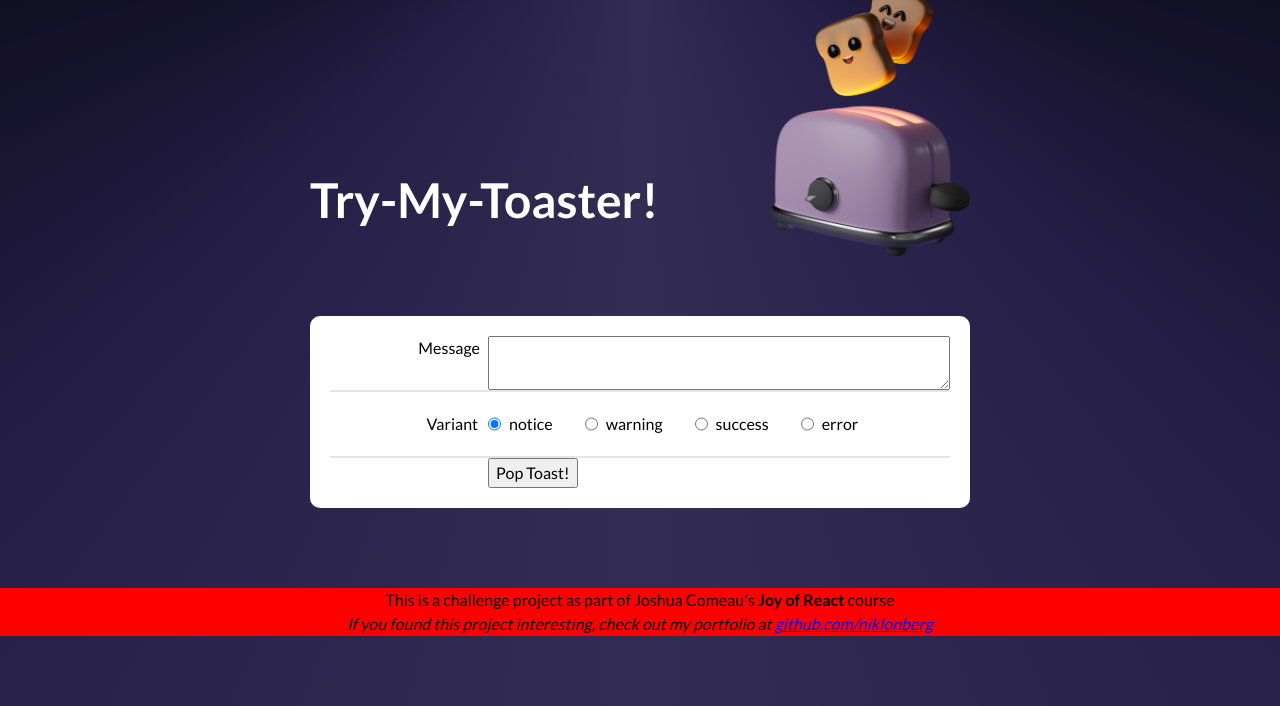
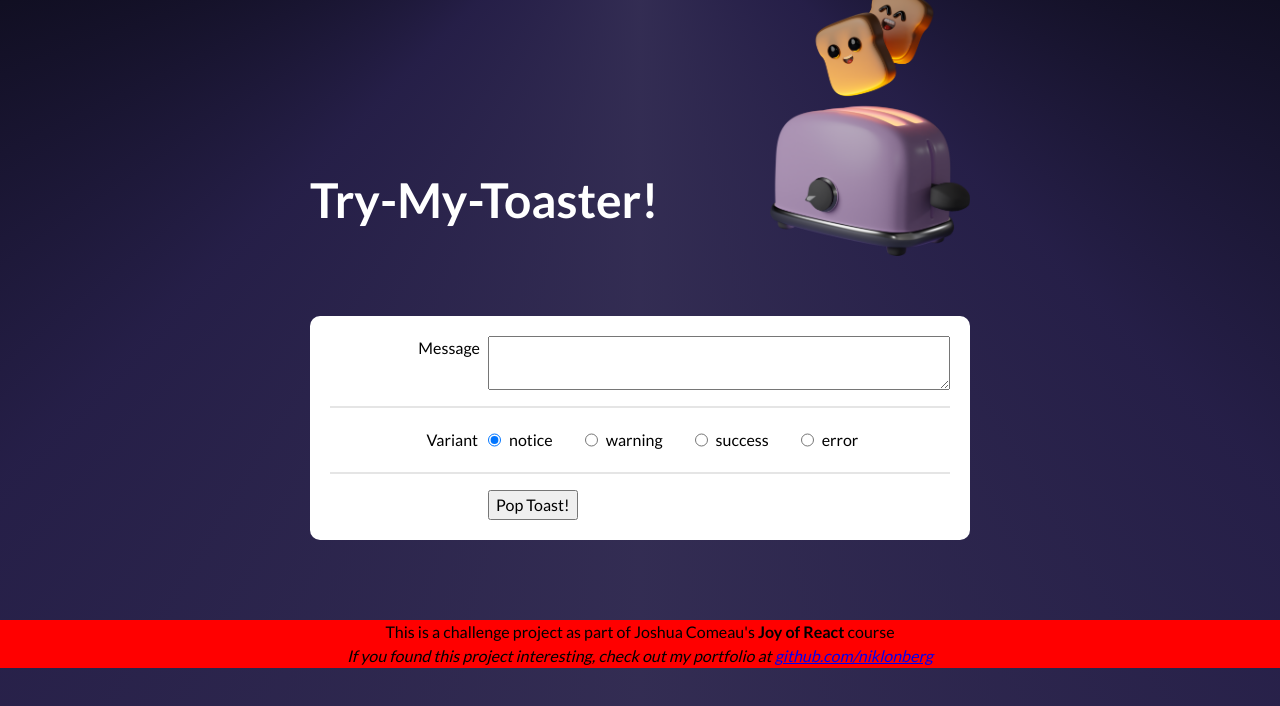
Before and after one commit to niklonberg/try-my-toaster, a React (Vite) app: page / in a window 1280 px wide. Shown: the top 706 px of the page. Built offline with nearby package versions, Linux system fonts and the light colour scheme.

Commit message:
styled base form

```diff
--- a/src/components/Form/Form.module.scss
+++ b/src/components/Form/Form.module.scss
@@ -2,4 +2,7 @@
   background-color: white;
   padding: 20px;
   border-radius: 10px;
+  display: flex;
+  flex-direction: column;
+  gap: 16px;
 }
```
